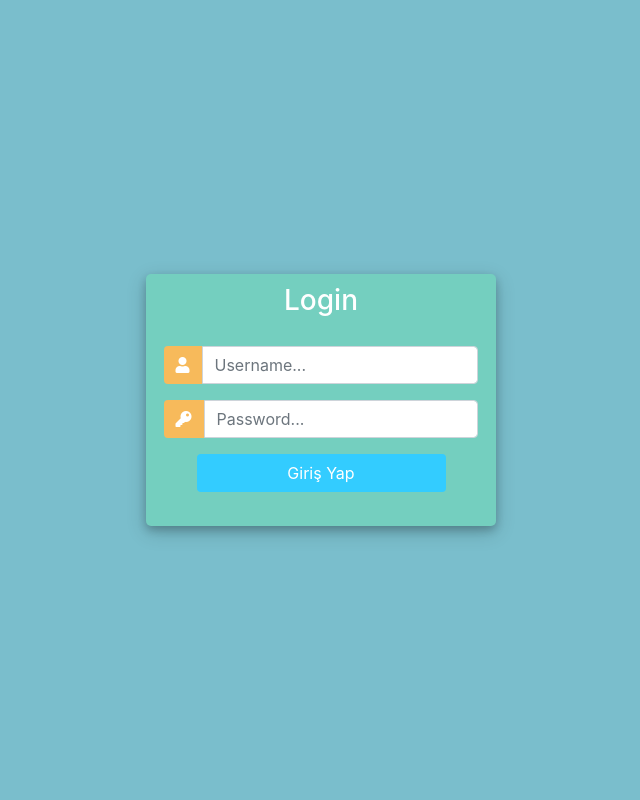
After one commit to AhmetIsk/CS353_Peaky_Learn, a Django app: page /login/ in a window 1280 px wide. The commit adds this page. Shown: the whole page, without its empty margins (319-959 px from the left). Run offline with Django 3.2, Linux system fonts and the light colour scheme; some libraries are stand-ins or nearby versions.

Commit message:
Login and signup added

```diff
--- a/PeakyLearn/create_tables.py
+++ b/PeakyLearn/create_tables.py
@@ -35,9 +35,3 @@ if __name__=='__main__':
                 lastName VARCHAR(50) NOT NULL,\
                 email VARCHAR(50) NOT NULL,\
                 phone VARCHAR(50));')
-
-
-
-
-    print(query)
-    exec_query(query)
--- a/PeakyLearn/templates/PeakyLearn/home.html
+++ b/PeakyLearn/templates/PeakyLearn/home.html
@@ -1 +1,3 @@
 Welcome!
+<a class="btn btn-sm btn-primary" href="{% url 'login' %}">Login</a>
+<a class="btn btn-sm btn-info" href="{% url 'signup' %}">Signup</a>
--- /dev/null
+++ b/PeakyLearn/templates/PeakyLearn/login.html
@@ -0,0 +1,126 @@
+<!DOCTYPE html>
+<html>
+
+<head>
+	<title>Login</title>
+	<link rel="stylesheet" href="https://stackpath.bootstrapcdn.com/bootstrap/4.1.3/css/bootstrap.min.css" integrity="sha384-MCw98/SFnGE8fJT3GXwEOngsV7Zt27NXFoaoApmYm81iuXoPkFOJwJ8ERdknLPMO" crossorigin="anonymous">
+	<script src="https://ajax.googleapis.com/ajax/libs/jquery/3.3.1/jquery.min.js"></script>
+	<link rel="stylesheet" href="https://use.fontawesome.com/releases/v5.6.1/css/all.css" integrity="sha384-gfdkjb5BdAXd+lj+gudLWI+BXq4IuLW5IT+brZEZsLFm++aCMlF1V92rMkPaX4PP" crossorigin="anonymous">
+
+
+	<style>
+		body,
+		html {
+			margin: 0;
+			padding: 0;
+			height: 100%;
+			background: #7abecc !important;
+		}
+		.user_card {
+			width: 350px;
+			margin-top: auto;
+			margin-bottom: auto;
+			background: #74cfbf;
+			position: relative;
+			display: flex;
+			justify-content: center;
+			flex-direction: column;
+			padding: 10px;
+			box-shadow: 0 4px 8px 0 rgba(0, 0, 0, 0.2), 0 6px 20px 0 rgba(0, 0, 0, 0.19);
+			-webkit-box-shadow: 0 4px 8px 0 rgba(0, 0, 0, 0.2), 0 6px 20px 0 rgba(0, 0, 0, 0.19);
+			-moz-box-shadow: 0 4px 8px 0 rgba(0, 0, 0, 0.2), 0 6px 20px 0 rgba(0, 0, 0, 0.19);
+			border-radius: 5px;
+
+		}
+
+		.form_container {
+			margin-top: 20px;
+		}
+
+		#form-title{
+			color: #fff;
+
+		}
+
+		.login_btn {
+			width: 100%;
+			background: #33ccff !important;
+			color: white !important;
+		}
+		.login_btn:focus {
+			box-shadow: none !important;
+			outline: 0px !important;
+		}
+		.login_container {
+			padding: 0 2rem;
+		}
+		.input-group-text {
+			background: #f7ba5b !important;
+			color: white !important;
+			border: 0 !important;
+			border-radius: 0.25rem 0 0 0.25rem !important;
+		}
+		.input_user,
+		.input_pass:focus {
+			box-shadow: none !important;
+			outline: 0px !important;
+		}
+
+		#messages{
+			background-color: grey;
+			color: #fff;
+			padding: 10px;
+			margin-top: 10px;
+		}
+	</style>
+
+</head>
+<body>
+	<div class="container h-100">
+		<div class="d-flex justify-content-center h-100">
+			<div class="user_card">
+				<div class="d-flex justify-content-center">
+
+
+					<h3 id="form-title">Login</h3>
+                    {{ msg }}
+				</div>
+				<div class="d-flex justify-content-center form_container">
+					<form method="POST" action="">
+                        {% csrf_token %}
+						<div class="input-group mb-3">
+							<div class="input-group-append">
+								<span class="input-group-text"><i class="fas fa-user"></i></span>
+							</div>
+							<input type="text" name="username" placeholder="Username..." class="form-control">
+						</div>
+						<div class="input-group mb-2">
+							<div class="input-group-append">
+								<span class="input-group-text"><i class="fas fa-key"></i></span>
+							</div>
+								<input type="password" name="password" placeholder="Password..." class="form-control" >
+						</div>
+
+							<div class="d-flex justify-content-center mt-3 login_container">
+				 				<input class="btn login_btn" type="submit" value="Giriş Yap">
+				   			</div>
+					</form>
+
+				</div>
+
+                {% for message in messages %}
+                    <p id="messages">{{message}}</p>
+                {% endfor %}
+
+				<div class="mt-4">
+					<div class="d-flex justify-content-center links">
+					</div>
+
+				</div>
+
+			</div>
+		</div>
+	</div>
+</body>
+
+</html>
--- a/PeakyLearn/urls.py
+++ b/PeakyLearn/urls.py
@@ -9,7 +9,9 @@ from django.contrib.auth import views as auth_views
 from django.contrib.auth.decorators import login_required
 
 urlpatterns = [
-    path('', views.home, name='home')
+    path('', views.home, name='home'),
+    path('login/', views.login, name='login'),
+    path('signup/', views.signup, name='signup'),
 
 
 
--- a/PeakyLearn/views.py
+++ b/PeakyLearn/views.py
@@ -1,6 +1,96 @@
+import sqlite3
+from sqlite3 import Error
+
+from django.http import HttpResponse
 from django.shortcuts import render
+from .forms import UserForm
 
 # Create your views here.
 def home(request):
     context = {}
     return render(request, 'PeakyLearn/home.html', context)
+
+
+def create_connection(db_file='db.sqlite3'):
+    conn = None
+    try:
+        conn = sqlite3.connect(db_file)
+        return conn
+    except Error as e:
+        print(e)
+
+    return conn
+
+
+def exec_query(sql_query):
+    conn = create_connection()
+    try:
+        c = conn.cursor()
+        c.execute(sql_query)
+        conn.commit()
+        conn.close()
+    except Error as e:
+        print(e)
+
+
+
+def login(request):
+    if request.method == 'POST':
+        """
+        exec_query('CREATE TABLE user(\
+                        user_id INTEGER PRIMARY KEY AUTOINCREMENT,\
+                        username VARCHAR(50) UNIQUE NOT NULL,\
+                        password VARCHAR(50) NOT NULL,\
+                        registerDate TIMESTAMP DEFAULT CURRENT_TIMESTAMP,\
+                        firstName VARCHAR(50) NOT NULL,\
+                        lastName VARCHAR(50) NOT NULL,\
+                        email VARCHAR(50) NOT NULL,\
+                        phone VARCHAR(50));')
+        """
+        username = request.POST.get('username')
+        password = request.POST.get('password')
+
+        connection = sqlite3.connect('db.sqlite3')
+        cursor = connection.cursor()
+        params = [username, password]
+        cursor.execute("SELECT username FROM user WHERE username=? AND password=?", params)
+
+        auth = cursor.fetchone()
+        success = 1 if auth else 0
+        print("Username=", username, "Password=", password)
+        print('Success=', success)
+        context = {'username': username}
+        if success == 1:
+            return render(request, 'PeakyLearn/userPage.html', context)
+        else:
+            return render(request, 'PeakyLearn/login.html', {})
+    elif request.method == 'GET':
+        return render(request, 'PeakyLearn/login.html', {})
+
+def signup(request):
+    if request.method == 'POST':
+        form = UserForm(request.POST)
+        if form.is_valid():
+            name = form.cleaned_data.get('email')
+            print(name)
+
+            query = "INSERT INTO user (username, password, firstName, lastName, email, phone) VALUES (?, ?, ?, ?, ?, ?);"
+
+            connection = sqlite3.connect('db.sqlite3')
+            cursor = connection.cursor()
+            params = [form.cleaned_data.get('uname'), form.cleaned_data.get('pw'), form.cleaned_data.get('fname'),
+                      form.cleaned_data.get('lname'), form.cleaned_data.get('email'), form.cleaned_data.get('phone')]
+            try:
+                cursor.execute(query, params)
+            except sqlite3.IntegrityError:
+                return HttpResponse('Username already exists!', status=409)
+
+            connection.commit()
+            connection.close()
+
+            return HttpResponse("Registration Succesful. Sign in: <a href='/login'>Login</a>")
+
+    elif request.method == 'GET':
+        form = UserForm()
+        context = { 'form': form }
+        return render( request, 'PeakyLearn/signup.html', context )
```
Also changed, not shown: PeakyLearn/forms.py (added, +14 -0 lines), PeakyLearn/templates/PeakyLearn/signup.html (added, +120 -0 lines), PeakyLearn/templates/PeakyLearn/userPage.html (added, +10 -0 lines).
